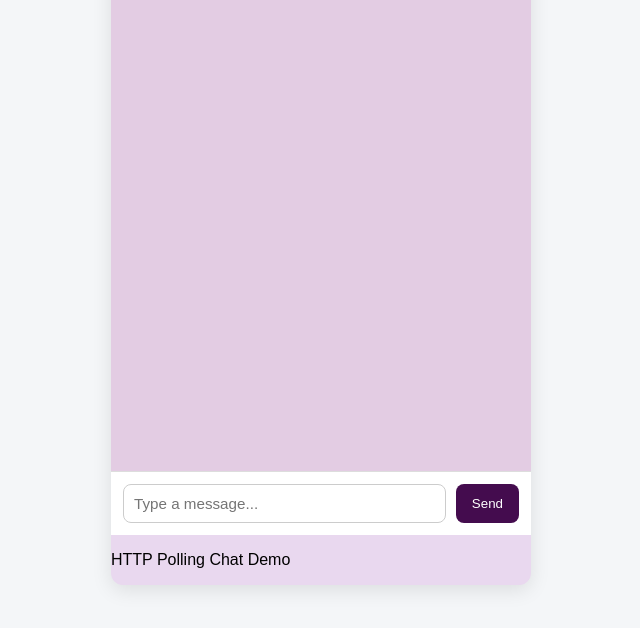
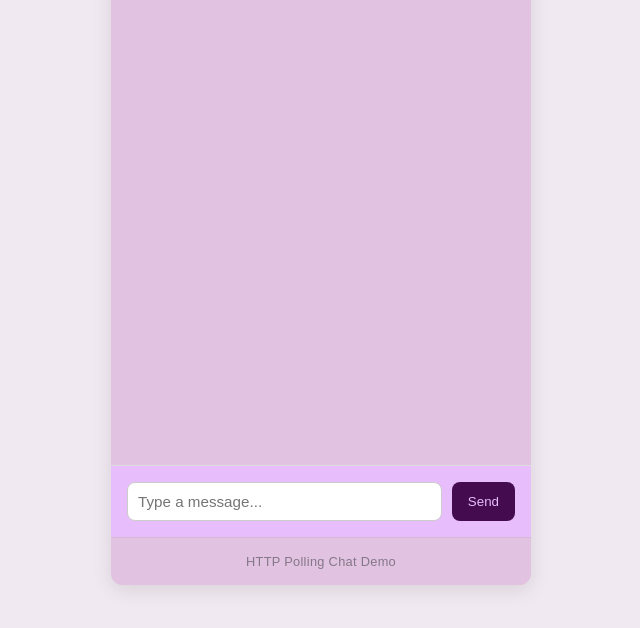
Before and after one commit to Ify-O/Chat-App, a plain HTML site: page Polling/Frontend/index.html in a window 1280 px wide. Both pictures are taken after typing "Sample" into the empty fields and a click on the button "Join Chat". Shown: the part 140-768 px from the top of the page, without its empty margins (319-959 px from the left). Drawn offline with Linux system fonts and the light colour scheme; no server answers.

Commit message:
refactor: update CSS variables and improve message styling for better readability

```diff
--- a/Polling/Frontend/style.css
+++ b/Polling/Frontend/style.css
@@ -1,10 +1,10 @@
 :root {
   --primary: #440c4e;
-  --primary-light: #e9d8ef;
-  --background: #f4f6f8;
-  --messages-bg: #e3cce3;
-  --white: #ffffff;
-  --text: #333333;
+  --primary-light: #e1c3e1;
+  --background: #f1e9f1;
+  --messages-bg: #e1c3e1;
+  --white: #e8bdfb;
+  --text: #161515;
   --border: #dddddd;
 }
 
@@ -126,16 +126,15 @@ body {
   border-bottom-left-radius: 2px;
 }
 .msg-user {
-  font-size: 0.75rem;
-  font-weight: bold;
-  margin-bottom: 4px;
-  opacity: 0.75;
-  overflow-wrap: anywhere;
+  font-size: 0.72rem;
+  font-weight: 600;
+  opacity: 0.7;
 }
 
 .msg-text {
-  font-size: 0.95rem;
-  line-height: 1.4;
+  font-size: 0.88rem;
+  line-height: 1.35;
+  font-weight: 400;
 }
 
 .msg-time {
@@ -182,8 +181,9 @@ body {
 
 .chat-input {
   display: flex;
-  padding: 12px;
   gap: 10px;
+  padding: 16px;
+  margin-top: 12px; /* adds space above the footer */
   border-top: 1px solid var(--border);
   background: var(--white);
 }
@@ -246,6 +246,25 @@ button:active {
 }
 
 /* ===========================
+   Footer
+=========================== */
+
+.chat-footer {
+  padding: 16px 20px;
+  text-align: center;
+  background: var(--primary-light);
+  border-top: 1px solid rgba(0, 0, 0, 0.06);
+}
+
+.chat-footer p {
+  margin: 0;
+  font-size: 0.8rem;
+  font-weight: 400;
+  color: #847788;
+  letter-spacing: 0.3px;
+}
+
+/* ===========================
    Mobile
 =========================== */
 
```
